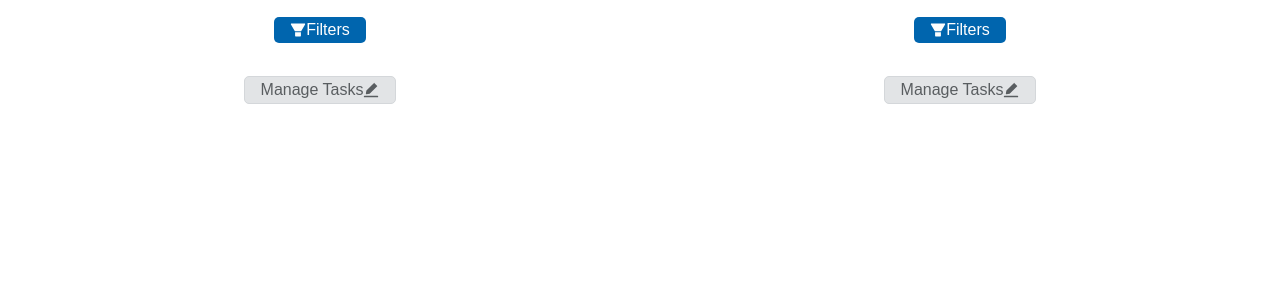
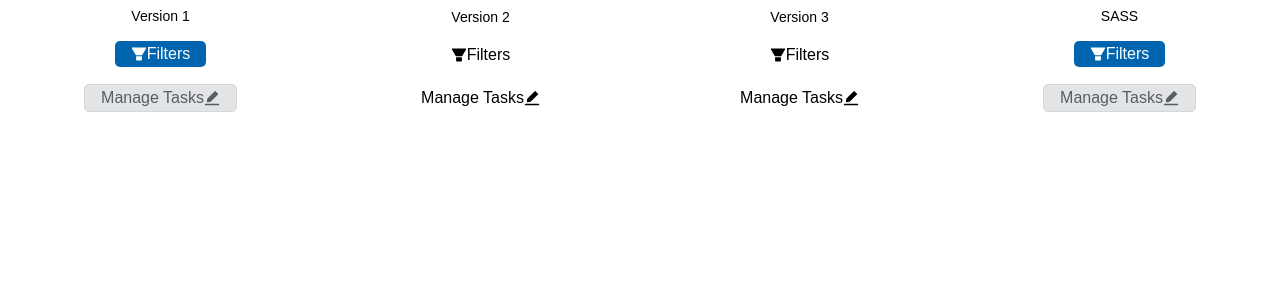
Before and after one commit to stacey-ng/styling-demo, a React (Create React App) app: page / in a window 1280 px wide. Shown: the top 300 px of the page. Built offline with nearby package versions, Linux system fonts and the light colour scheme; the HTML template or start-up script is replaced by a standard one.

Commit message:
organized code according to different versions

```diff
--- a/src/App.js
+++ b/src/App.js
@@ -1,4 +1,3 @@
-import {useState} from 'react';
 import './App.css';
 import SCStyledButton from './styled-components/SCStyledButton';
 import SassStyledButton from './sass/SassStyledButton';
@@ -7,7 +6,26 @@
 
   return (
     <div className="App">
-      <div className="container">
+      <div className="container v1">
+        Version 1
+        <SCStyledButton
+          submit
+          activatable
+          styleType="primary"
+        >
+          <FilterFilled/>
+          Filters
+        </SCStyledButton>
+        <SCStyledButton
+          activatable
+          styleType="secondary"
+        >
+          Manage Tasks
+          <EditFilled />
+        </ SCStyledButton>
+      </div>
+      <div className="container v2">
+      Version 2
         <SCStyledButton
           submit
           activatable
@@ -17,14 +35,31 @@
           Filters
         </SCStyledButton>
         <SCStyledButton
-          theme="gray"
           activatable
         >
           Manage Tasks
           <EditFilled />
         </ SCStyledButton>
       </div>
+      <div className="container v3">
+      Version 3
+        <SCStyledButton
+          submit
+          activatable
+        >
+          <FilterFilled/>
+          Filters
+        </SCStyledButton>
+        <SCStyledButton
+          activatable
+          theme="gray"
+        >
+          Manage Tasks
+          <EditFilled />
+        </ SCStyledButton>
+      </div>
       <div className="container">
+        SASS
         <SassStyledButton
           submit
           className="styled-button styled-button--primary"
--- a/src/styled-components/SCStyledButton.jsx
+++ b/src/styled-components/SCStyledButton.jsx
@@ -4,10 +4,11 @@
 const SCStyledButton = ({
   submit,
   children,
-  theme,
   onClick,
   activatable,
+  styleType,
   primary,
+  theme,
 }) => {
   const [isActive, setIsActive] = useState(false);
 
@@ -19,10 +20,11 @@
   return (
     <Button
       type={submit ? "submit" : "button"}
-      theme={theme}
       isActive={isActive}
       onClick={handleClick}
+      styleType={styleType}
       primary={primary}
+      theme={theme}
     >
       {children}
     </Button>
--- a/src/styled-components/style.js
+++ b/src/styled-components/style.js
@@ -3,80 +3,100 @@
 import styled, { css } from 'styled-components';
 import { primaryBlue, neutral } from '../styled-components/colors';
 
-const primaryStyle = css`
-    color: ${neutral[1]};
-    background: ${({isActive}) => isActive ? primaryBlue[7] : primaryBlue[5]};
+// VERSION 1: STRING TRANSPLANTS
+const inactiveStyleTypes = {
+    primary: `
+        color: ${neutral[1]};
+        background: ${primaryBlue[5]};
 
-    &:hover {
+        &:hover {
+            background: ${primaryBlue[7]};
+        }
+    `,
+    secondary: `
+        color: ${neutral[12]};
+        background: ${neutral[5]};
+        border: 1px solid ${neutral[6]};
+
+        &:hover {
+            background: ${neutral[7]};
+        }
+    `,
+};
+
+const activeStyleTypes = {
+    primary: `
+        color: ${neutral[1]};
         background: ${primaryBlue[7]};
-    }
+    `,
+    secondary: `
+        color: ${primaryBlue[5]};
+        background: ${primaryBlue[1]};
+        border: 1px solid ${primaryBlue[5]};
+
+        &:hover {
+            background: ${primaryBlue[3]};
+        }
+    `
+}
+
+// =====================================
+
+// VERSION 2: TAGGED TEMPLATE LITERALS
+// const primaryStyle = css`
+//     color: ${neutral[1]};
+//     background: ${({isActive}) => isActive ? primaryBlue[7] : primaryBlue[5]};
+
+//     &:hover {
+//         background: ${primaryBlue[7]};
+//     }
+// `;
+
+// const secondaryStyle = css`
+//     color: ${({isActive}) => isActive ? primaryBlue[5] : neutral[12]};
+//     background: ${({isActive}) => isActive ? primaryBlue[1] : neutral[5]};
+//     border: 1px solid ${({isActive}) => isActive ? primaryBlue[5] : neutral[6]};
+
+//     &:hover {
+//         background: ${({isActive}) => isActive ? primaryBlue[3] : neutral[7]};
+//     }
+// `;
+
+// VERSION 1 & 2
+export const Button = styled.button`
+  /* Auto Layout */
+
+  display: flex;
+  /* flex-direction: column; */
+  justify-content: center;
+  align-items: center;
+  padding: 4px 16px;
+
+  /* Inside Auto Layout */
+
+  flex: none;
+  order: 2;
+  flex-grow: 0;
+  margin: 0px 8px;
+  border-radius: 5px;
+
+  font-size: 16px;
+
+  &:hover {
+    cursor: pointer;
+  }
+
+  ${({isActive, styleType}) => isActive ? activeStyleTypes[styleType] : inactiveStyleTypes[styleType]}
+
 `;
 
-const secondaryStyle = css`
-    color: ${({isActive}) => isActive ? primaryBlue[5] : neutral[12]};
-    background: ${({isActive}) => isActive ? primaryBlue[1] : neutral[5]};
-    border: 1px solid ${({isActive}) => isActive ? primaryBlue[5] : neutral[6]};
+export default Button;
 
-    &:hover {
-        background: ${({isActive}) => isActive ? primaryBlue[3] : neutral[7]};
-    }
-`;
+// VERSION 2
+// ${({primary}) => primary ? primaryStyle : secondaryStyle}
 
-// const inactiveStyleTypes = {
-//     primary: `
-//         color: ${neutral[1]};
-//         background: ${primaryBlue[5]};
-
-//         &:hover {
-//             background: ${primaryBlue[7]};
-//         }
-//     `,
-//     secondary: `
-//         color: ${neutral[12]};
-//         background: ${neutral[5]};
-//         border: 1px solid #d4d7da;
-
-//         &:hover {
-//             background: ${neutral[7]};
-//         }
-//     `,
-// };
-
-// const activeStyleTypes = {
-//     primary: `
-//         color: ${neutral[1]};
-//         background: ${primaryBlue[7]};
-//     `,
-//     secondary: `
-//         color: ${primaryBlue[5]};
-//         background: ${primaryBlue[1]};
-//         border: 1px solid ${primaryBlue[5]};
-
-//         &:hover {
-//             background: ${primaryBlue[3]};
-//         }
-//     `
-// }
-
-// const themes = {
-//     primary: {
-//         textColor: neutral[1],
-//         activeBackground: primaryBlue[7],
-//         inactiveBackground: primaryBlue[5],
-//         hover: primaryBlue[7],
-//         activeBorder: "none",
-//         inactiveBorder: ``
-//     },
-//     secondary: {
-//         textColor: primaryBlue[5],
-//         activeBackground: primaryBlue[1],
-//         inactiveBackground: primaryBlue[5],
-//         hover: primaryBlue[7],
-//         border: "none"
-//     },
-// }
-
-// export const Button = styled.button(({isActive, theme, red}) => {
+// VERSION 3
+// export const Button = styled.button(({isActive, theme, red}) => { // styled.button() same as styled.button``
 //     const defaultTheme = {
 //         text: neutral[1],
 //         bg: isActive ? primaryBlue[7] : primaryBlue[5],
@@ -125,34 +145,3 @@
 //         }
 //     `
 // });
-
-export const Button = styled.button`
-  /* Auto Layout */
-
-  display: flex;
-  /* flex-direction: column; */
-  justify-content: center;
-  align-items: center;
-  padding: 4px 16px;
-
-  /* Inside Auto Layout */
-
-  flex: none;
-  order: 2;
-  flex-grow: 0;
-  margin: 0px 8px;
-  border-radius: 5px;
-
-  font-size: 16px;
-
-  &:hover {
-    cursor: pointer;
-  }
-
-
-
-  ${({primary}) => primary ? primaryStyle : secondaryStyle}
-
-`;
-// ${({isActive, styleType}) => isActive ? activeStyleTypes[styleType] : inactiveStyleTypes[styleType]}
-export default Button;
```
